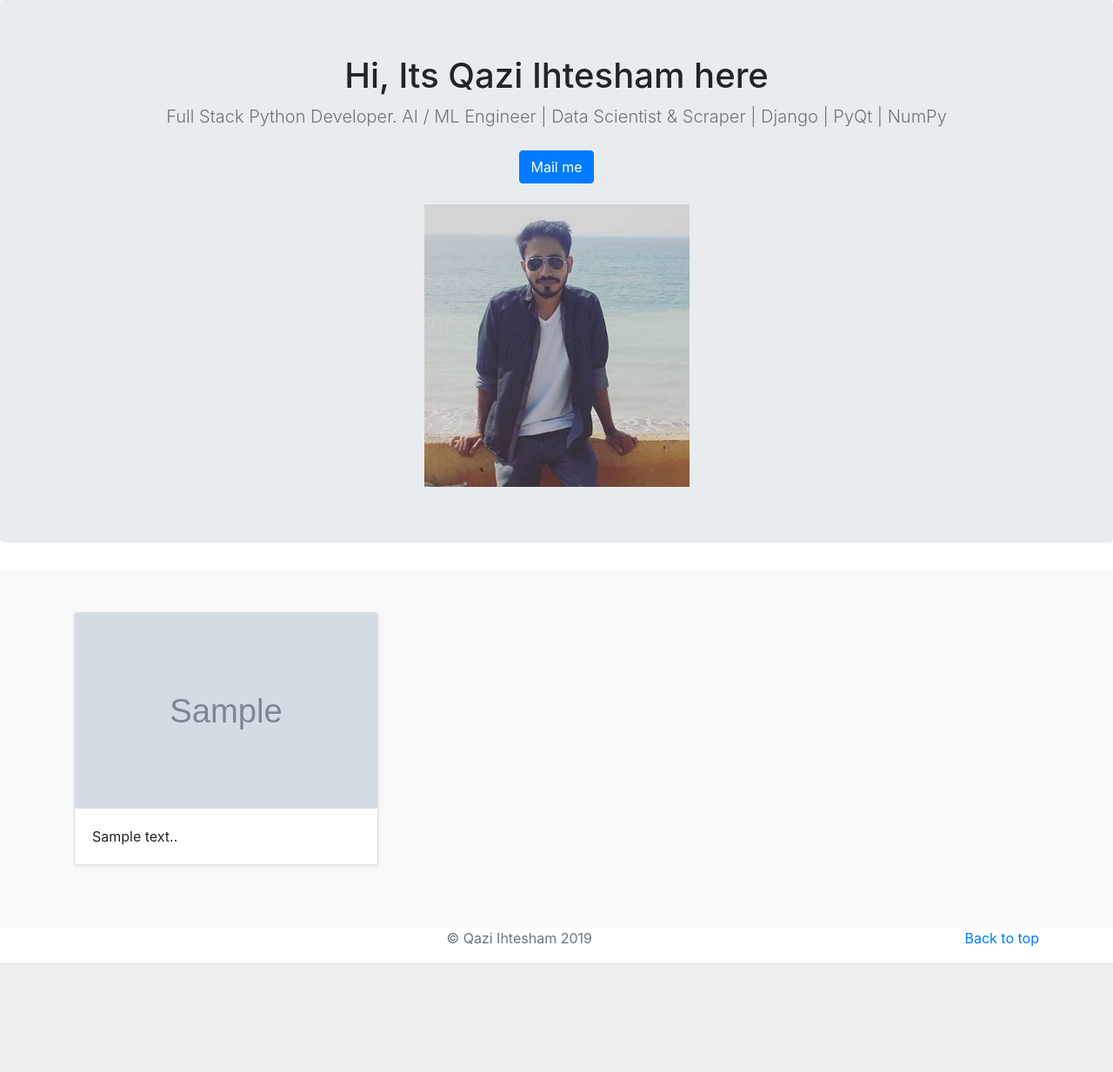
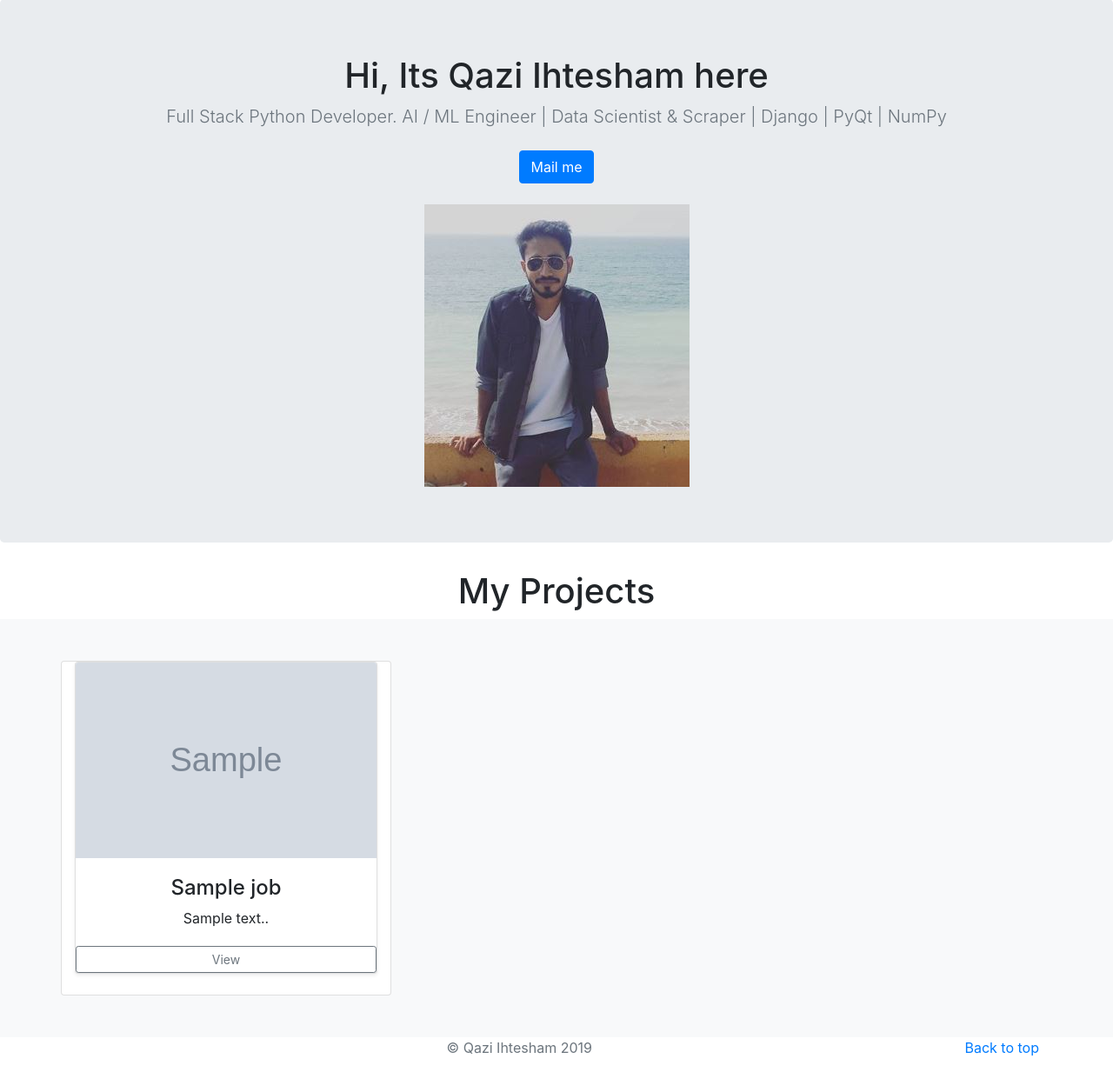
Before and after one commit to Ihtesham1/portfolio, a Django app: template jobs/templates/jobs/home.html in a window 1280 px wide. Shown: the part 57-1290 px from the top of the page at 87% size. Before the commit the page ends 1164 px from the top, so only its background shows below. Run offline with Django 3.2, Linux system fonts and the light colour scheme; the template is opened without the code that fills it: most values are stand-ins (such as "Sample title", 1, 10 or a date in 2020); grey boxes marked "Sample" are stand-in pictures; data that the repository does not hold is empty; some libraries are stand-ins or nearby versions.

Commit message:
some improvemnts in home section and related admin files

```diff
--- a/blog/models.py
+++ b/blog/models.py
@@ -4,7 +4,7 @@ from django.db import models
 class Blog(models.Model):
     title = models.CharField(max_length=50)
     date = models.DateTimeField()
-    summary = models.TextField(max_length=300)
+    summary = models.TextField(max_length=1000)
     image = models.ImageField(upload_to='images/')
 
     def __str__(self):
--- a/blog/templates/blog/allblogs.html
+++ b/blog/templates/blog/allblogs.html
@@ -8,7 +8,7 @@
     <meta name="description" content="">
     <meta name="author" content="Mark Otto, Jacob Thornton, and Bootstrap contributors">
     <meta name="generator" content="Jekyll v3.8.5">
-    <title>Album example · Bootstrap</title>
+    <title>Blog</title>
 
     <link rel="canonical" href="https://getbootstrap.com/docs/4.3/examples/album/">
 
--- a/jobs/templates/jobs/home.html
+++ b/jobs/templates/jobs/home.html
@@ -8,7 +8,7 @@
     <meta name="description" content="">
     <meta name="author" content="Mark Otto, Jacob Thornton, and Bootstrap contributors">
     <meta name="generator" content="Jekyll v3.8.5">
-    <title>Album example · Bootstrap</title>
+    <title>Qazi Ihtesham</title>
 
     <link rel="canonical" href="https://getbootstrap.com/docs/4.3/examples/album/">
 
@@ -65,23 +65,31 @@
             <img src="{% static 'ihtesham.jpg' %}" />
         </div>
     </section>
-
+    <div class="text-center">
+        <h1> My Projects </h1>
     <div class="album py-5 bg-light">
         <div class="container">
             <div class="row">
                 {% for job in jobs.all %}
-                <div class="col-md-4">
+                <div class="col-md-4 card h-100">
                     <div class="card mb-4 shadow-sm">
                         <img class="card-img-top" width="100%" height="225" src="{{ job.image.url }}" />
-                        <div class="card-body">
-                            <p class="card-text">{{ job.summary }}.</p>
+                        <div class="card-body ">
+                            <h4>{{ job.title }}</h4>
+                            <p class="card-text">{{ job.red_summary }}.</p>
                         </div>
+
+                        <div class="btn-group href">
+                            <a href="{% url 'allblogs' %}" type="button" class="btn btn-sm btn-outline-secondary" >View</a>
+                        </div>
+
                     </div>
                 </div>
                 {% endfor %}
             </div>
         </div>
     </div>
+        </div>
 
 </main>
 
```
Also changed, not shown: blog/templates/blog/detail.html (+11 -5 lines), jobs/models.py (+8 -1 lines), blog/migrations/0002_auto_20191001_2150.py (added), jobs/migrations/0002_job_title.py (added).
